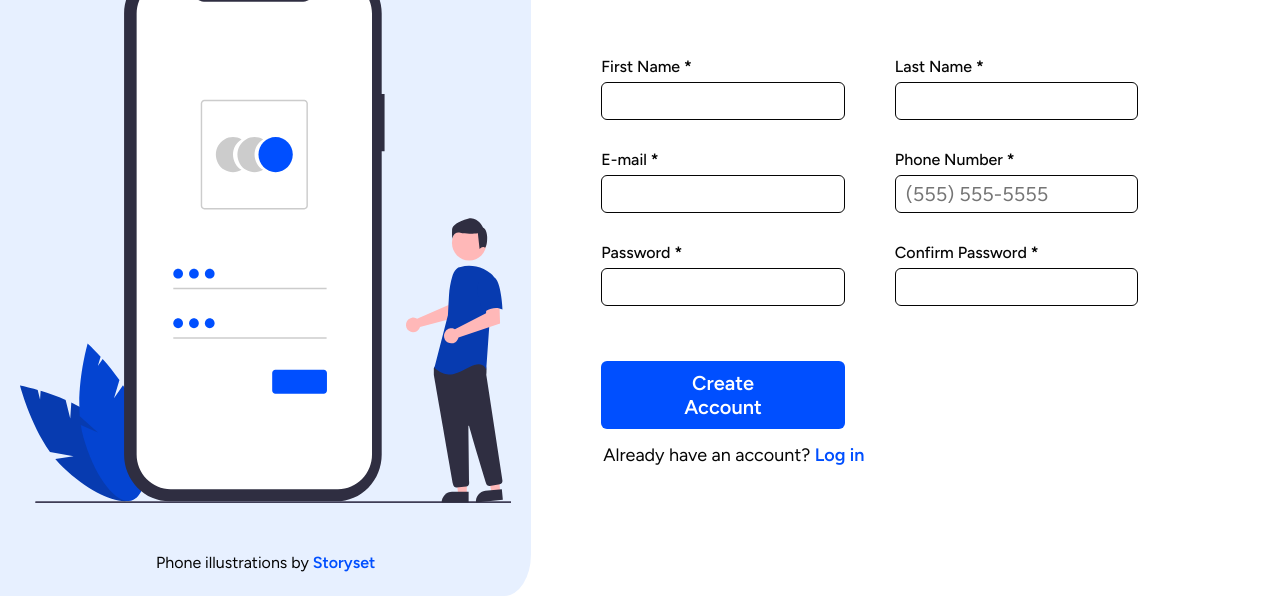
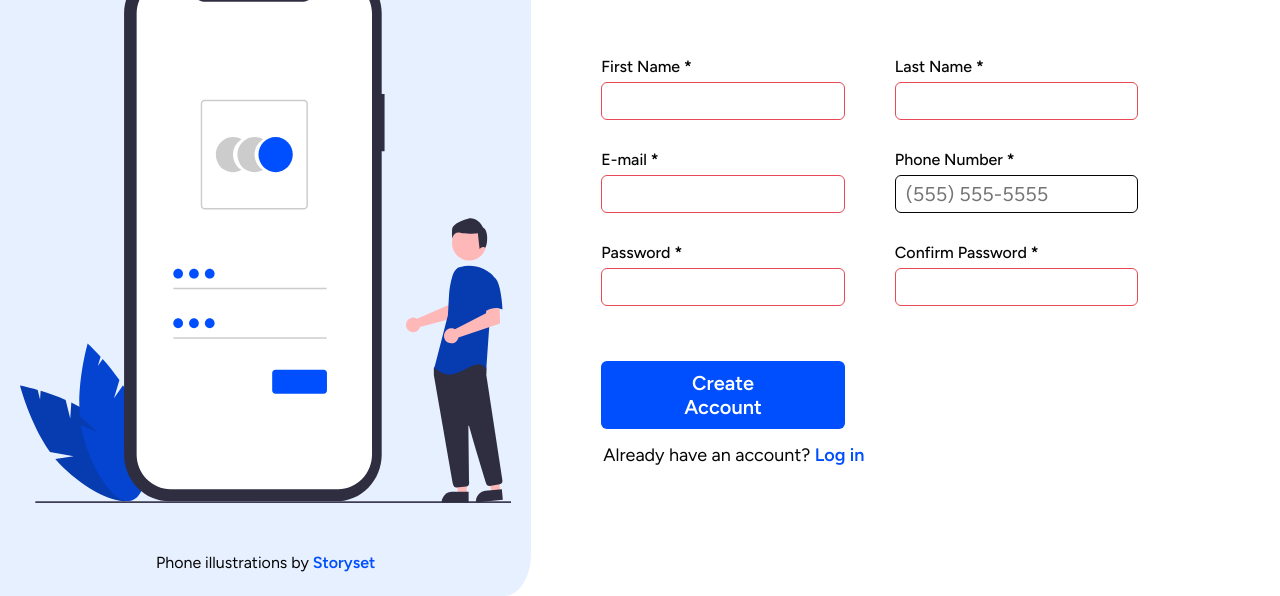
Before and after one commit to VecchiR/signup-form, a plain HTML site: page index.html in a window 1280 px wide. Shown: the part 235-831 px from the top of the page. Drawn offline with Linux system fonts and the light colour scheme.

Commit message:
Test - lazy validation
When I tried using ":invalid" to style the fields, the page would load
with all required fields already throwing errors.

I searched online and found methods that would involve JQuery, React
and other technologies I don't yet came accross during The Odin Project
curriculum, so I think it would be best to not stress over it right now

However, I found a "middle of the road" (which is what I'm testing)
that would use only CSS
    "input:invalid:not(:placeholder-shown)"

It seems to work with the telephone field, so I'll be testing it with
the other ones

```diff
--- a/styles.css
+++ b/styles.css
@@ -14,9 +14,7 @@
     --white: rgb(255, 255, 255);
 }
 
-html {
-    /* height: 100%; */
-}
+
 
 * {
     /* border: 1px solid red; */
@@ -189,3 +187,8 @@ input:focus-visible {
 :focus-visible {
     outline: 0px;
 }
+
+input:invalid:not(:placeholder-shown) {
+    border: 1px solid var(--red);
+
+}
```
